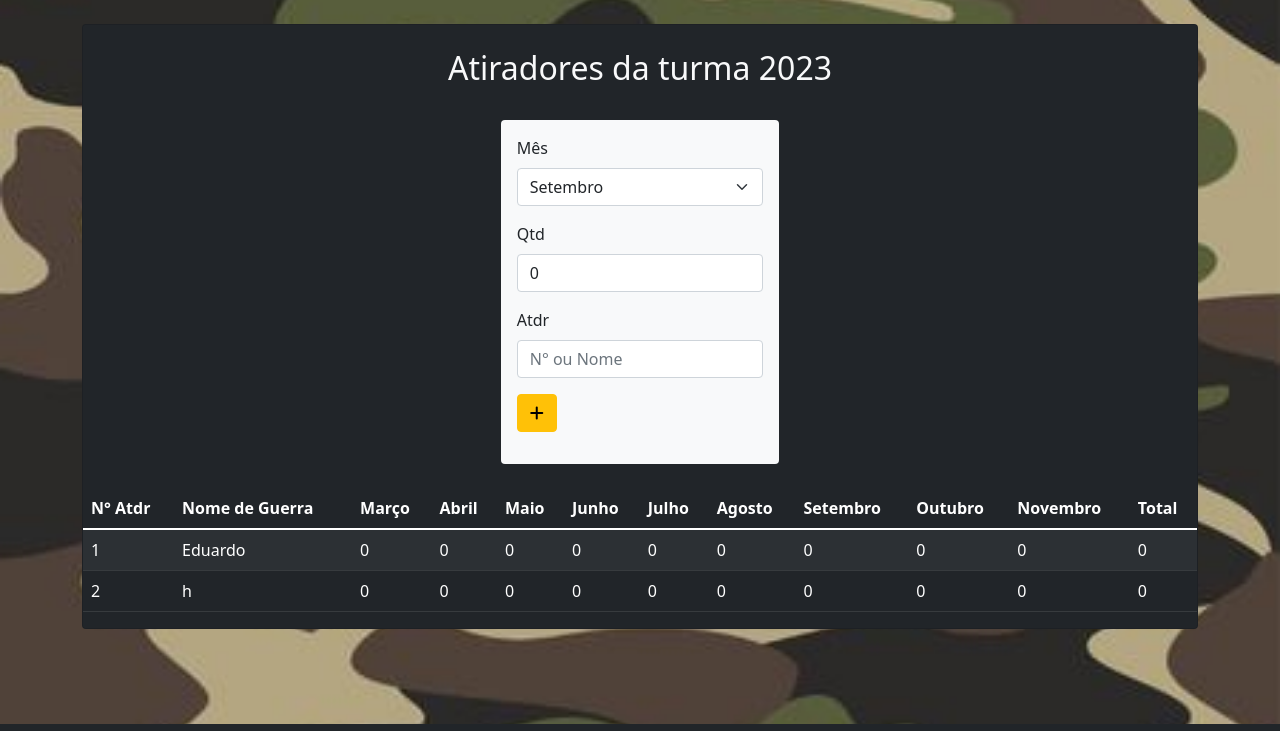
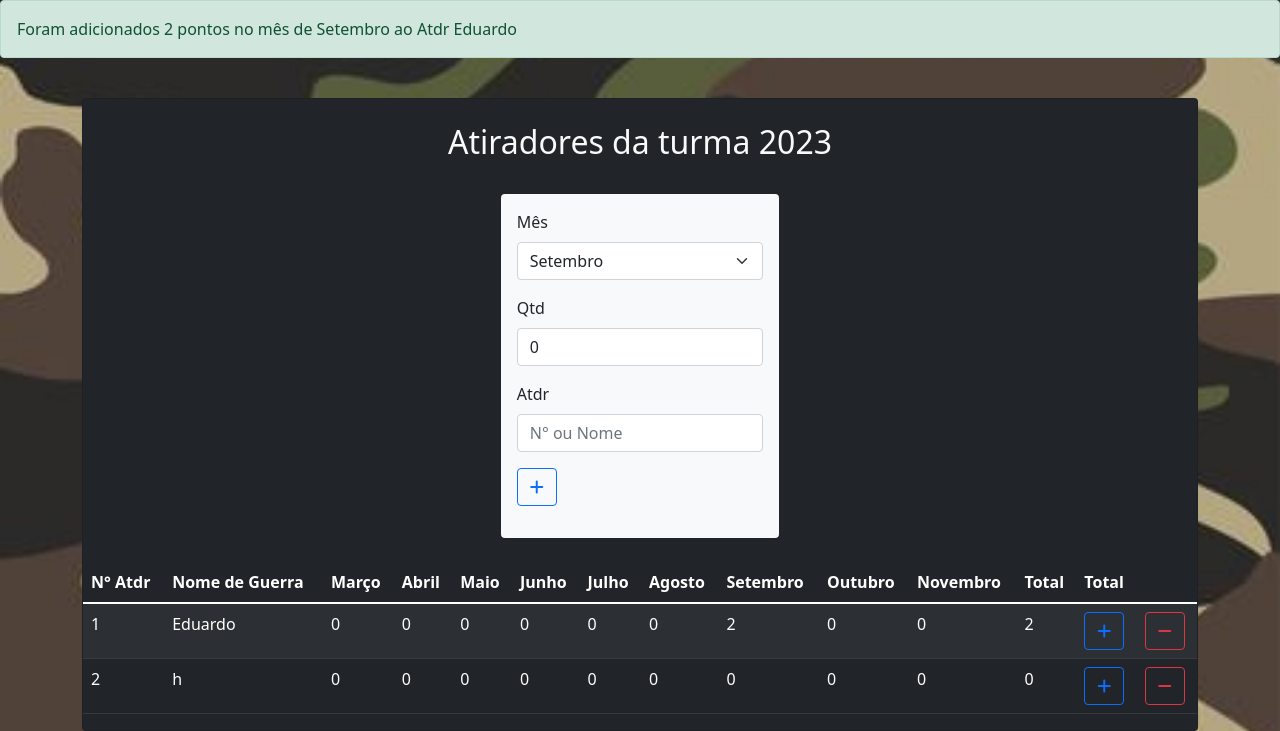
Before and after one commit to JGGrande/Projeto-Tiro-de-Guerra, a PHP site: page /Faltas.php?ID_turma=1&qts=2&id=45 in a window 1280 px wide. Shown: the part 76-807 px from the top of the page. Run offline with PHP 8.4, Linux system fonts and the light colour scheme; data comes from the database, SQL or seed files in the repository; some libraries are stand-ins or nearby versions.

Commit message:
Mundança nas faltas

```diff
--- a/Faltas.php
+++ b/Faltas.php
@@ -14,6 +14,51 @@ $row2 = mysqli_fetch_array($ano); //seleciona cada registro por ordem
 
 //adiciona os dados ao banco de dados do tg
 
+if (!(isset($_POST['Salvar']))) {
+  if (isset($_GET['id'])) {
+    $id = $_GET['id'];
+    $pegarNome = "select * from atiradores where ID_ATDRS = $id and ID_turma = $id_turma";
+    $nome = mysqli_query($conexao, $pegarNome);
+    $row3 = mysqli_fetch_array($nome);
+    $escolhaMes = date('m');
+    switch ($escolhaMes) {
+      case 3:
+        $mes = "Marco";
+        break;
+      case 4:
+        $mes = "Abril";
+        break;
+      case 5:
+        $mes = "Maio";
+        break;
+      case 6:
+        $mes = "Junho";
+        break;
+      case 7:
+        $mes = "Julho";
+        break;
+      case 8:
+        $mes = "Agosto";
+        break;
+      case 9:
+        $mes = "Setembro";
+        break;
+      case 10:
+        $mes = "Outubro";
+        break;
+      case 11:
+        $mes = "Novembro";
+        break;
+    }
+    $qtds = $_GET['qts'];
+    //altera o numero de faltas de acordo com o mes
+    $teste2 = "update atiradores set $mes = $mes + $qtds, TotalF = Marco + Abril + Maio + Junho + Julho + Agosto + Setembro + Outubro + Novembro where ID_turma = '$id_turma' and ID_ATDRS = '$id'";
+    mysqli_query($conexao, $teste2);
+    $_POST = 0;
+    $mensagem = "Foram adicionados " . $qtds . " pontos no mês de " . $mes . " ao Atdr {$row3['NomeG']}";
+  }
+}
+
 if (isset($_POST['Salvar'])) {
   $numero = $_POST['Atdr'];
   $mes = $_POST['mes'];
@@ -22,7 +67,7 @@ if (isset($_POST['Salvar'])) {
   $teste2 = "update atiradores set $mes = $mes + $qtds, TotalF = Marco + Abril + Maio + Junho + Julho + Agosto + Setembro + Outubro + Novembro where ID_turma = '$id_turma' and (NomeG like '$numero%' or Numero = '$numero')";
   mysqli_query($conexao, $teste2);
   $_POST = 0;
-  $mensagem= "Foram adicionados " . $qtds . " pontos no mês de " . $mes . " ao Atdr " . $numero;
+  $mensagem = "Foram adicionados " . $qtds . " pontos no mês de " . $mes . " ao Atdr " . $numero;
 }
 
 //lista os atiradores por ordem alfabética
@@ -87,10 +132,10 @@ if (mysqli_num_rows($resultado) >= 1) {
   <div class="container">
     <div class="card bg-dark text-light">
       <br>
-          <center><h2>Atiradores da turma <?= $row2['Ano'] ?></h2>
+      <center>
+        <h2>Atiradores da turma <?= $row2['Ano'] ?></h2>
         <br>
-            <form method="post" class="w-25 rounded p-3 bg-light text-dark" enctype="multipart/form-data" align="left">
-              <div class="mb-3">
+        <form method="post" class="w-25 rounded p-3 bg-light text-dark" enctype="multipart/form-data" align="left">          <div class="mb-3">
             <label for="Adicionar" class="form-label">Mês</label>
             <select class="form-select" aria-label="Default select example" name="mes" id="mes">
               <option value="marco">Março</option>
@@ -113,7 +158,7 @@ if (mysqli_num_rows($resultado) >= 1) {
             <input type="text" class="form-control" id="Atdr" name="Atdr" placeholder="N° ou Nome">
           </div>
           <div class="mb-3">
-                <button type="submit" class="btn btn-warning button-sm" name="Salvar" id="Salvar"><i class="fa-solid fa-plus"></i></button>
+            <button type="submit" class="btn btn btn-outline-primary button-sm" name="Salvar" id="Salvar"><i class="fa-solid fa-plus"></i></button>
           </div>
         </form>
       </center>
@@ -134,6 +179,7 @@ if (mysqli_num_rows($resultado) >= 1) {
               <th scope="col">Outubro</th>
               <th scope="col">Novembro</th>
               <th scope="col">Total</th>
+              <th scope="col">Total</th>
             </tr>
           </thead>
           <tbody>
@@ -151,6 +197,16 @@ if (mysqli_num_rows($resultado) >= 1) {
                 <td><?= $linha['Outubro'] ?></td>
                 <td><?= $linha['Novembro'] ?></td>
                 <td><?= $linha['TotalF'] ?></td>
+                <td>
+                  <a href="Faltas.php?ID_turma=<?= $linha["ID_turma"] ?>&qts=2&id=<?= $linha["ID_ATDRS"] ?>">
+                    <button type="button" class="btn btn-outline-primary"><i class="fa-solid fa-plus"></i></button>
+                  </a>
+                </td>
+                <td>
+                <a href="Faltas.php?ID_turma=<?= $linha["ID_turma"] ?>&qts=-2&id=<?= $linha["ID_ATDRS"] ?>">
+                    <button type="button" class="btn btn-outline-danger"><i class="fa-solid fa-minus"></i></button>
+                  </a>
+                </td>
               </tr>
             <?php endwhile; ?>
           </tbody>
@@ -197,7 +253,8 @@ if (mysqli_num_rows($resultado) >= 1) {
     }
 
     // Defina a opção selecionada com base no mês atual
-      document.getElementById('mes').selectedIndex = mesAtual - 2; // Ajuste para o índice correto
+    document.getElementById('mes').selectedIndex = mesAtual - 2;
+    document.getElementById('mes') = mesAtual - 2; // Ajuste para o índice correto
   </script>
 
 </body>
```
Lines whose indentation alone changed are shown as unchanged.
